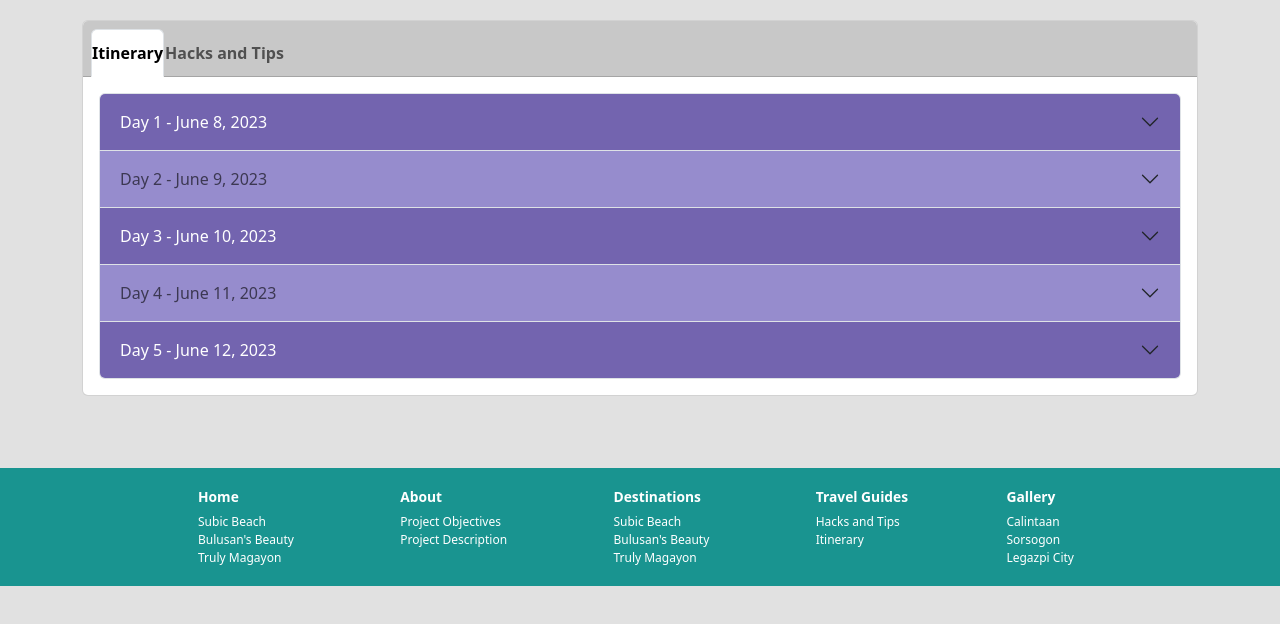
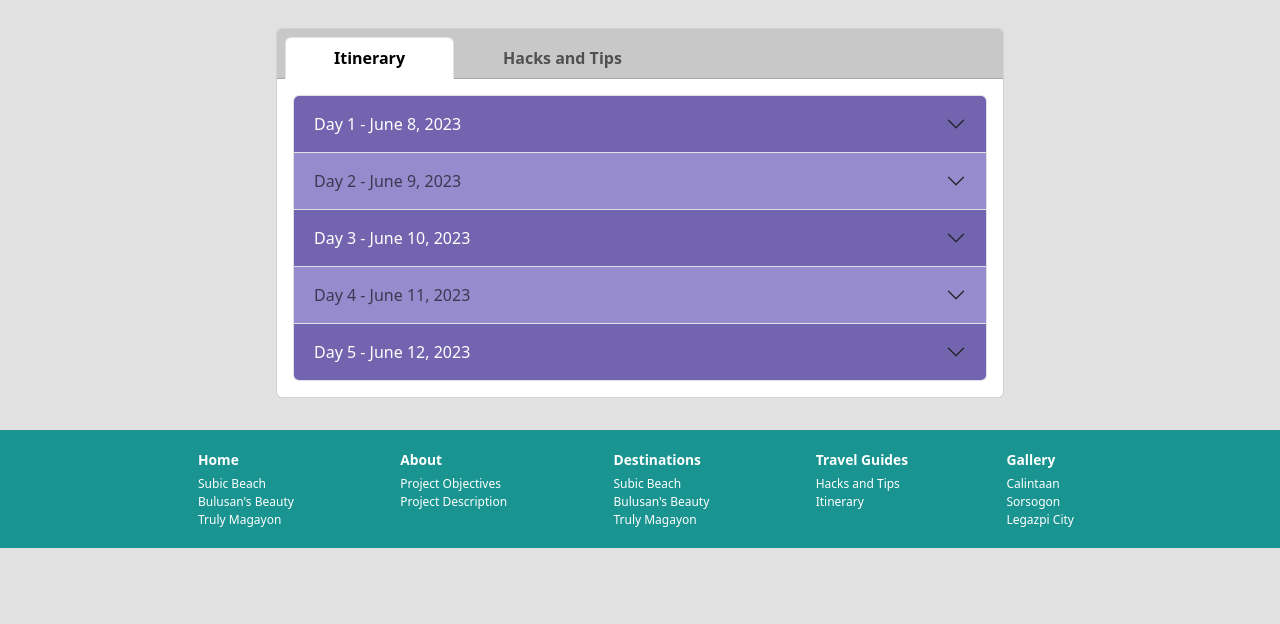
Before and after one commit to charanelgile/Travelogue, a plain HTML site: page pages/guides.html in a window 1280 px wide. Shown: the part 48-672 px from the top of the page. Drawn offline with nearby package versions, Linux system fonts and the light colour scheme.

Commit message:
Apply Media Queries to Travel Guides Page Elements

```diff
--- a/pages/guides.html
+++ b/pages/guides.html
@@ -89,7 +89,7 @@
     </div>
 
     <!-- Travel Guides -->
-    <main class="py-4 mb-5">
+    <main class="main-guides">
       <div class="container">
         <div class="card">
           <!-- Travel Guides Tabs -->
--- a/styles/media-queries.css
+++ b/styles/media-queries.css
@@ -71,6 +71,14 @@
 
   .about-the-proj-img {
     width: 60%;
+  }
+
+  .main-guides {
+    margin: 1.5rem 3rem;
+  }
+
+  .main-guides .table {
+    font-size: 0.85rem;
   }
 }
 
@@ -188,6 +196,18 @@
   .proj-desc-img-2 {
     background-position-y: 100%;
   }
+
+  .main-guides {
+    margin: 2rem 10%;
+  }
+
+  .main-guides .card-header .nav-link {
+    padding: 0.5rem 3rem;
+  }
+
+  .main-guides .table {
+    font-size: 1rem;
+  }
 }
 
 @media screen and (min-width: 1250px) {
@@ -206,4 +226,8 @@
   .about-the-proj-img {
     width: 35%;
   }
+
+  .main-guides {
+    margin: 2rem 20%;
+  }
 }
--- a/styles/style.css
+++ b/styles/style.css
@@ -492,6 +492,10 @@ section .carousel p {
 }
 
 /***** Travel Guides *****/
+.main-guides {
+  margin: 1.5rem 0rem;
+}
+
 .card-header {
   background-color: rgb(200, 200, 200);
 }
```
